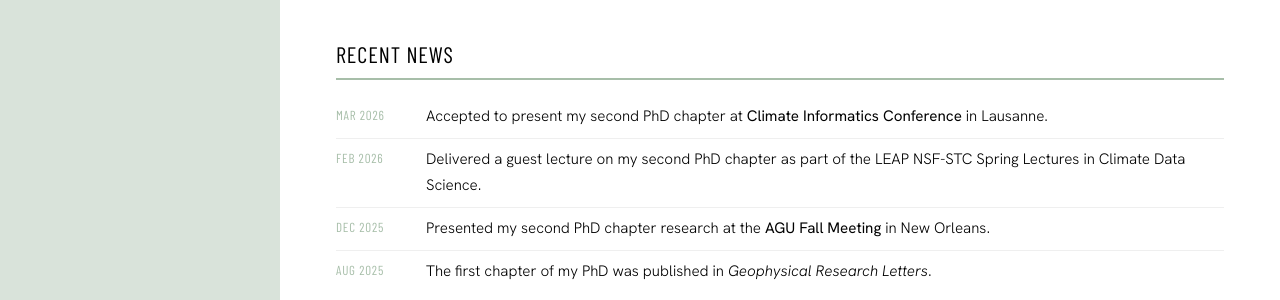
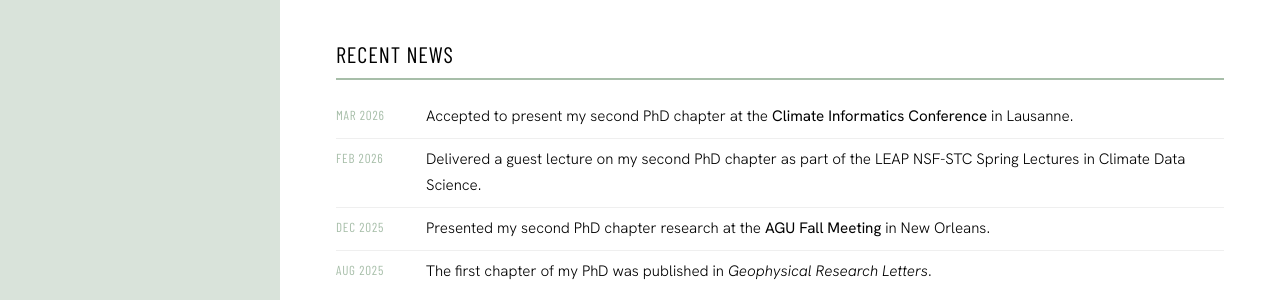
Before and after one commit to savannahferretti/savannahferretti.github.io, a Jekyll site: the page built from pages/index.md, in a window 1280 px wide and 1127 px high. Shown: the part 786-1086 px from the top of the window. Built offline with Jekyll 4.4.1, drawn with Linux system fonts in a browser that asks for light colours; a style sheet for code colours, icons or effects is not loaded.

Commit message:
Update index.md

```diff
--- a/pages/index.md
+++ b/pages/index.md
@@ -24,7 +24,7 @@ I’m originally from Long Island, New York. I studied Earth and Atmospheric Sci
 <table class="news-table">
   <tr>
     <td>Mar 2026</td>
-    <td>Accepted to present my second PhD chapter at <strong>Climate Informatics Conference</strong> in Lausanne.</td>
+    <td>Accepted to present my second PhD chapter at the <strong>Climate Informatics Conference</strong> in Lausanne.</td>
   </tr>
   <tr>
     <td>Feb 2026</td>
```
